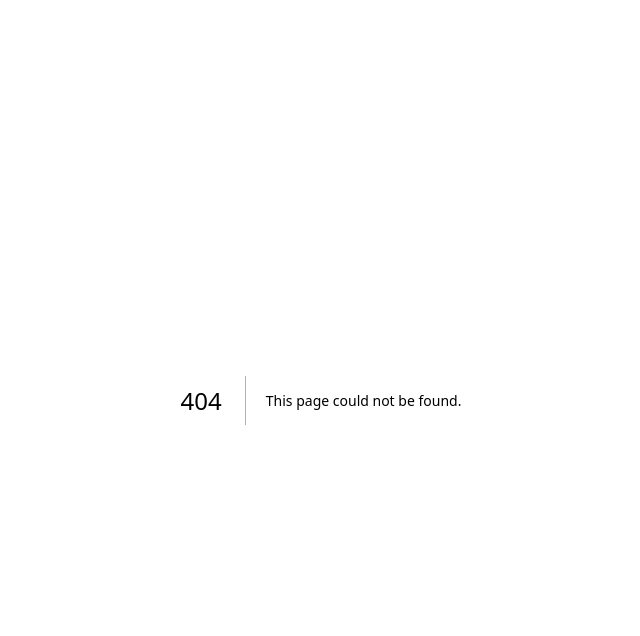
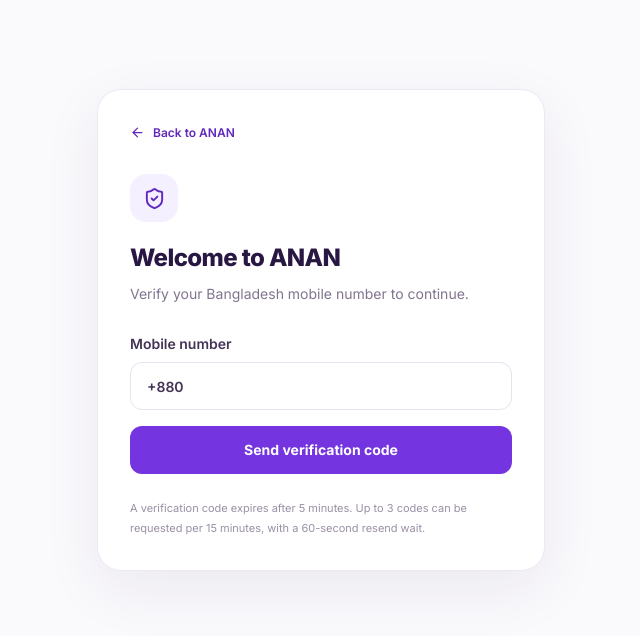
Before and after one commit to dipanjanswapna/anan-, a Next.js app in the folder apps/web/: page /login in a window 1280 px wide. Before the commit this address had no page. Shown: the top 636 px of the page, without its empty margins (319-959 px from the left). Built offline with nearby package versions, Linux system fonts and the light colour scheme.

Commit message:
feat(auth): add customer OTP frontend and API proxy (apps/web/src/app/login/page.tsx)

```diff
--- /dev/null
+++ b/apps/web/src/app/login/page.tsx
@@ -0,0 +1,14 @@
+import { CustomerOtpForm } from "@/components/customer-otp-form";
+
+export const metadata = {
+  title: "Sign in — ANAN",
+  description: "Verify your mobile number to continue to ANAN.",
+};
+
+export default function LoginPage() {
+  return (
+    <main className="grid min-h-[calc(100vh-140px)] place-items-center bg-[#faf9fc] px-4 py-12">
+      <CustomerOtpForm/>
+    </main>
+  );
+}
```
